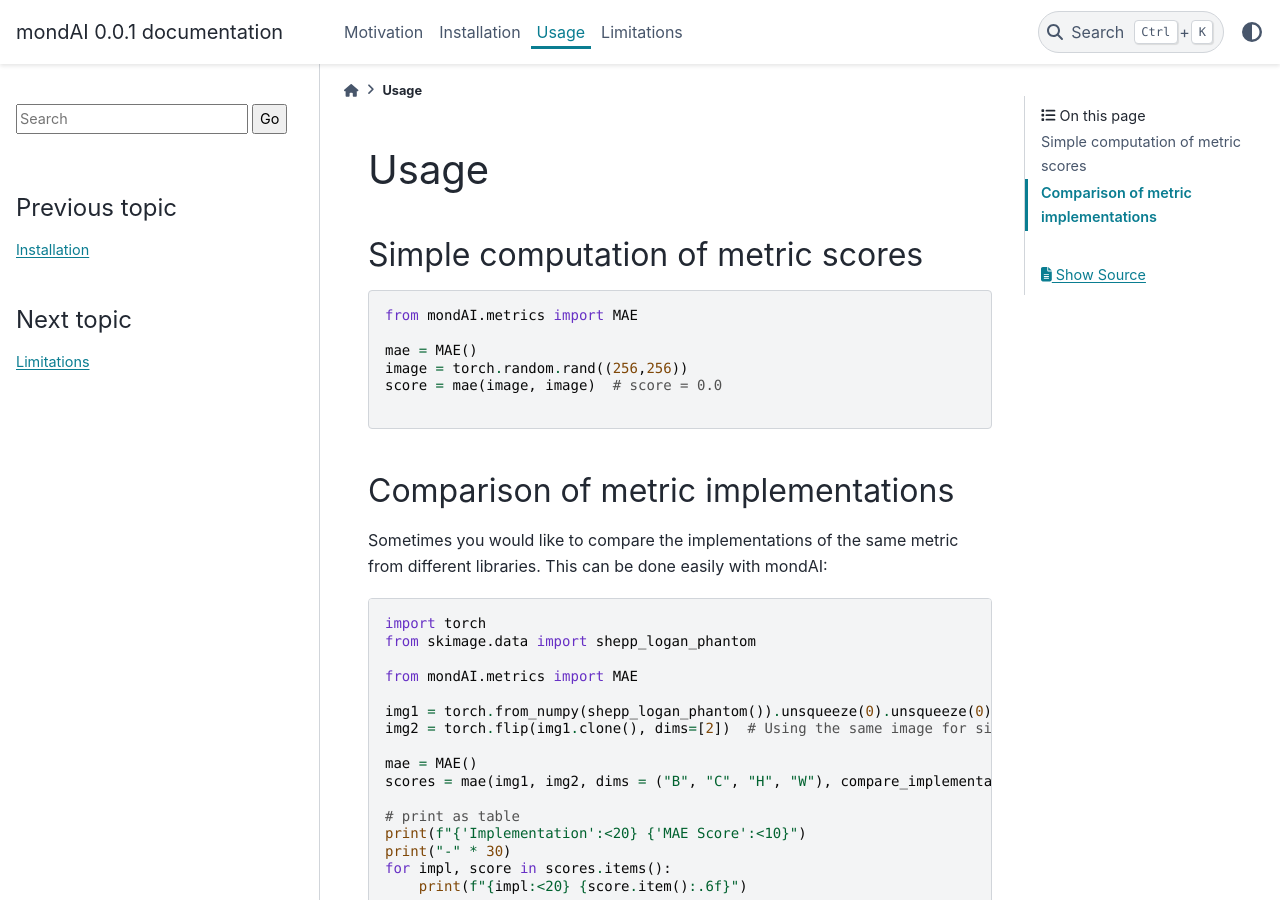
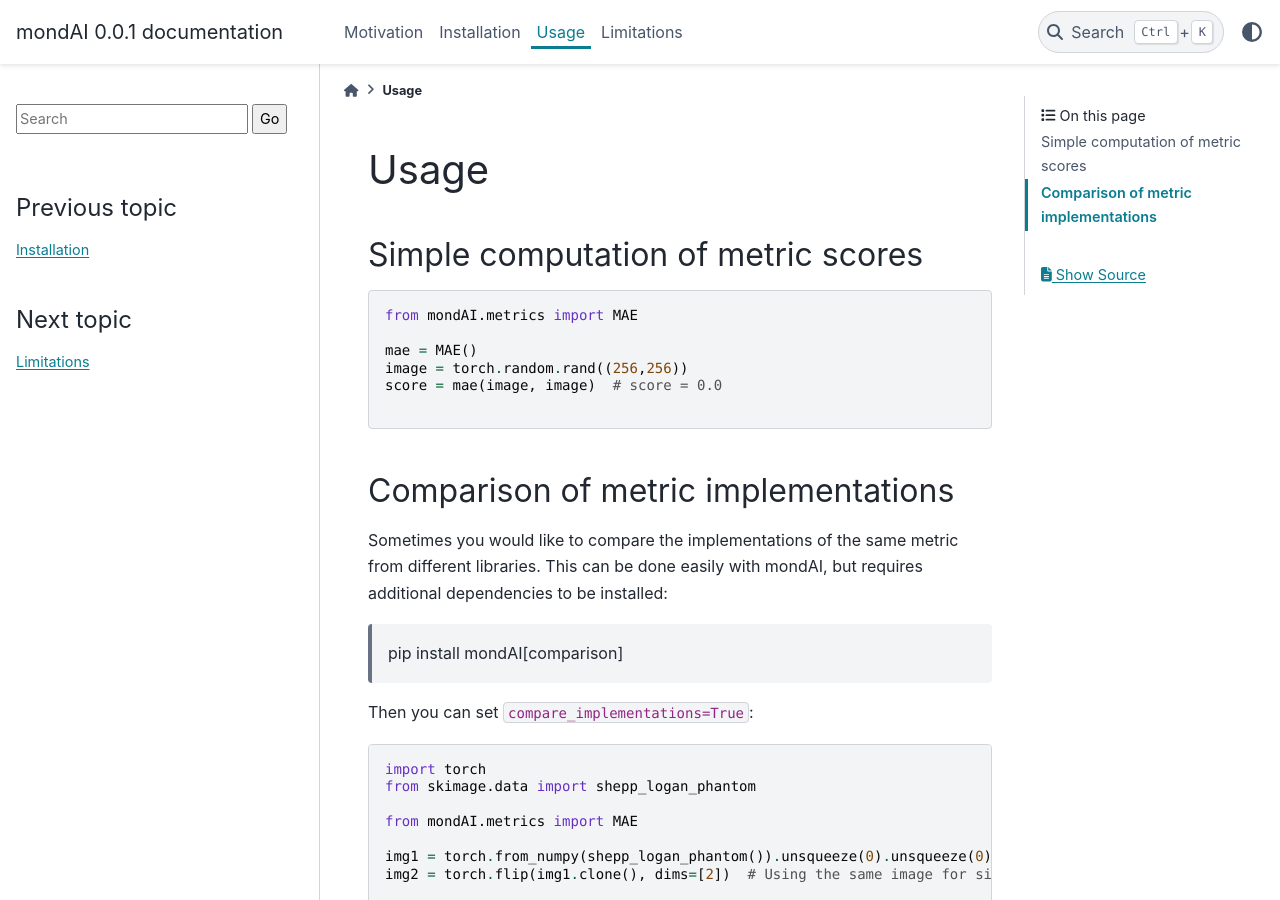
Before and after one commit to IMSY-DKFZ/mondAI, a Sphinx documentation site: the page built from docs/source/usage.md, in a window 1280 px wide and 900 px high. Built offline with Sphinx 7.4.7 and the PyData theme 0.15.4, drawn with Linux system fonts in a browser that asks for light colours; pages that are not in the unit, such as notebooks, are missing from menus.

Commit message:
Fixes #24

````diff
--- a/docs/source/usage.md
+++ b/docs/source/usage.md
@@ -13,7 +13,11 @@ score = mae(image, image)  # score = 0.0
 
 ## Comparison of metric implementations
 
-Sometimes you would like to compare the implementations of the same metric from different libraries. This can be done easily with mondAI:
+Sometimes you would like to compare the implementations of the same metric from different libraries. This can be done easily with mondAI, but requires additional dependencies to be installed:
+
+> pip install mondAI[comparison]
+
+Then you can set `compare_implementations=True`:
 
 ```python
 import torch
````
Also changed, not shown: README.md (+4 -1 lines), docs/source/installation.md (+1 -1 lines), pyproject.toml (+7 -5 lines).
